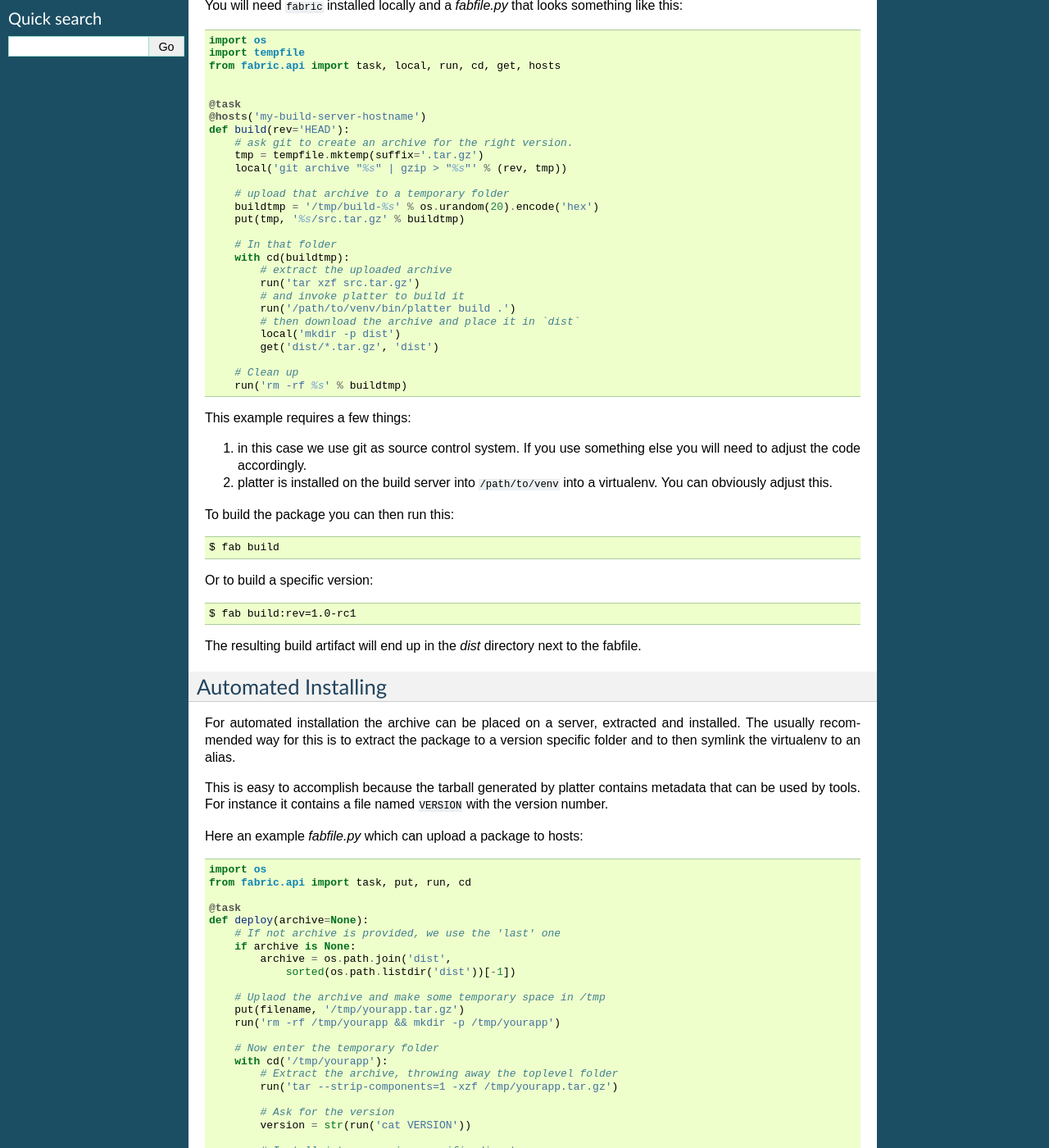
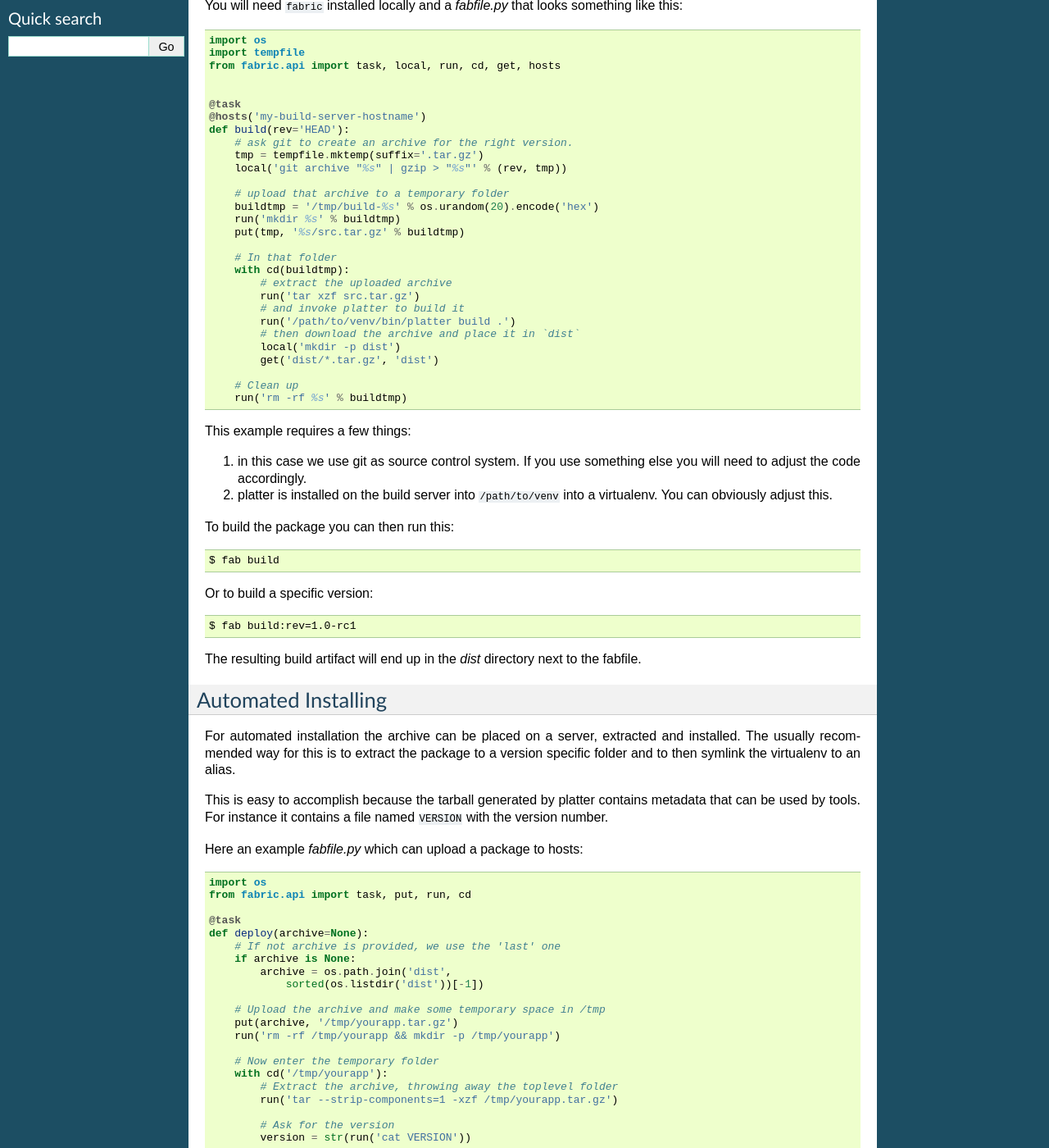
Before and after one commit to mitsuhiko/platter, a Sphinx documentation site: the page built from docs/automation.rst, in a window 1280 px wide and 1400 px high, scrolled down 288 px. Shown: the whole window at 82% size. Built offline with Sphinx 7.4.7, drawn with Linux system fonts in a browser that asks for light colours.

Commit message:
Update automation.rst
Fixes on examples

```diff
--- a/docs/automation.rst
+++ b/docs/automation.rst
@@ -33,6 +33,7 @@ something like this::
 
         # upload that archive to a temporary folder
         buildtmp = '/tmp/build-%s' % os.urandom(20).encode('hex')
+        run('mkdir %s' % buildtmp)
         put(tmp, '%s/src.tar.gz' % buildtmp)
 
         # In that folder
@@ -88,10 +89,10 @@ Here an example `fabfile.py` which can upload a package to hosts::
         # If not archive is provided, we use the 'last' one
         if archive is None:
             archive = os.path.join('dist',
-                sorted(os.path.listdir('dist'))[-1])
+                sorted(os.listdir('dist'))[-1])
 
-        # Uplaod the archive and make some temporary space in /tmp
-        put(filename, '/tmp/yourapp.tar.gz')
+        # Upload the archive and make some temporary space in /tmp
+        put(archive, '/tmp/yourapp.tar.gz')
         run('rm -rf /tmp/yourapp && mkdir -p /tmp/yourapp')
 
         # Now enter the temporary folder
```
